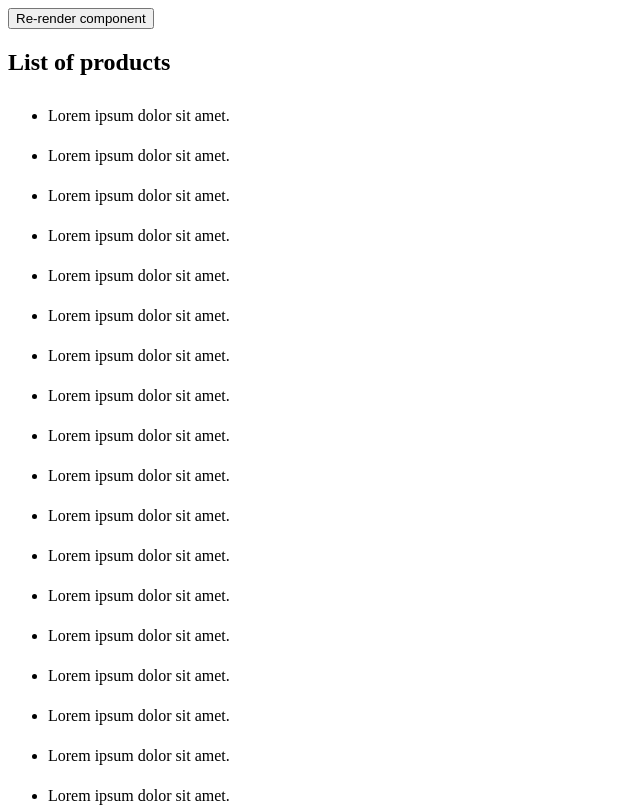
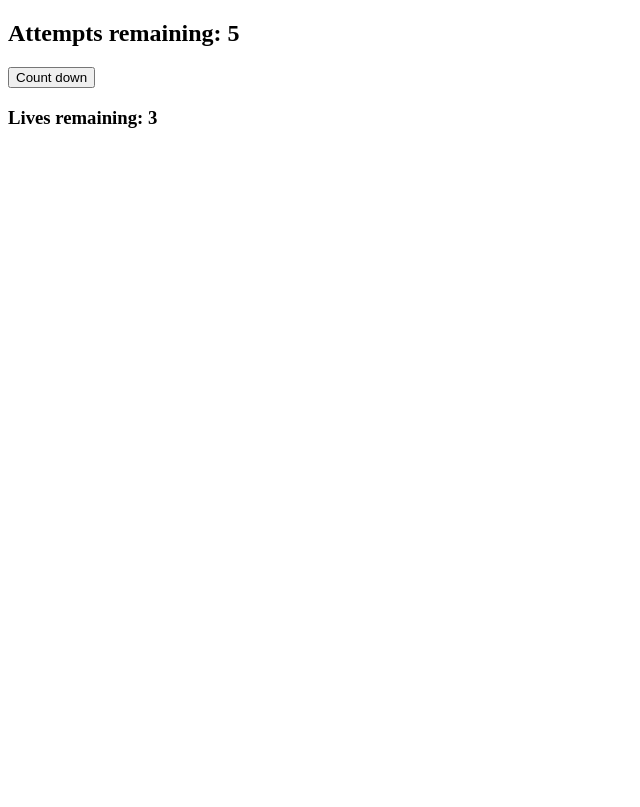
Before and after one commit to Devian4748/learning-react, a React (Create React App) app in the folder react-app/: page / in a window 1280 px wide. Shown: the top 807 px of the page, without its empty margins (0-640 px from the left). Built offline with nearby package versions, Linux system fonts and the light colour scheme.

Commit message:
Add Effect Dependencies Sample

```diff
--- a/react-app/src/App.js
+++ b/react-app/src/App.js
@@ -1,107 +1,89 @@
 import { useEffect, useState } from 'react';
 
-// Countdown title
+// Log Once
 //
-// const App = () => {
-//   const [times, setTimes] = useState(0);
-
-//   const handleIncrementClick = () => {
-//     setTimes(prev => prev + 1);
-//   };
+// function App() {
+//   const [random, setRandom] = useState(0);
 
 //   useEffect(() => {
-//     document.title = `${times} times`;
-//   });
+//     console.log('Done mounting');
+//   }, []);
+
+//   return (
+//     <button onClick={() => setRandom(Math.random())}>
+//       Re-render component
+//     </button>
+//   );
+// }
+
+// Run on 'lives' change
+//
+// function App() {
+//   const [count, setCount] = useState(5);
+//   const [lives, setLives] = useState(3);
+
+//   useEffect(() => {
+//     document.title = `You have ${lives} left`;
+//     console.log(`effect running. Lives: ${lives}`);
+//   }, [lives]);
+
+//   function handleCountdownClick() {
+//     if (count > 0) {
+//       setCount(prev => prev - 1);
+//     } else if (count === 0) {
+//       setCount(5);
+//       setLives(prev => prev - 1);
+//     }
+//   }
 
 //   return (
 //     <>
-//       <h2>{times} times clicked</h2>
-//       <button onClick={handleIncrementClick}>Add 1</button>
-//     </>
-//   );
-// };
-
-// Counter title condition
-//
-// const App = () => {
-//   const [times, setTimes] = useState(0);
-
-//   const handleIncrementClick = () => {
-//     setTimes(prev => prev + 1);
-//   };
-
-//   useEffect(() => {
-//     if (times === 0) {
-//       document.title = 'Welcome';
-//     } else {
-//       document.title = `${times} times clicked`;
-//     }
-//   });
-
-//   return (
-//     <>
-//       <h2>{times} times clicked</h2>
-//       <button onClick={handleIncrementClick}>Add 1</button>
-//     </>
-//   );
-// };
-
-// Still there?
-//
-// function App() {
-//   const [counter, setCounter] = useState(0);
-
-//   useEffect(() => {
-//     const timeId = setTimeout(() => {
-//       document.title = 'Still There?';
-//     }, 1000);
-
-//     return () => {
-//       clearTimeout(timeId);
-//     };
-//   });
-
-//   return (
-//     <>
-//       <h2>{counter}</h2>
-//       <button onClick={() => setCounter(prevCounter => prevCounter + 1)}>
-//         Add
-//       </button>
+//       <h2>Attempts remaining: {count}</h2>
+//       <button onClick={handleCountdownClick}>Count down</button>
+//       <h3>Lives remaining: {lives}</h3>
 //     </>
 //   );
 // }
 
-// Scroll leak
-//
 function App() {
-  const [random, setRandom] = useState(0);
+  const [count, setCount] = useState(5);
+  const [lives, setLives] = useState(3);
 
-  const dummyItems = Array.from({ length: 50 });
+  const handleCountdownClick = () => {
+    if (count > 0) {
+      setCount(prev => prev - 1);
+    } else {
+      setCount(5);
+      setLives(prev => prev - 1);
+    }
+  };
 
   useEffect(() => {
-    const handleScrollEvent = e => {
-      console.log(window.scrollY);
-    };
-    window.addEventListener('scroll', handleScrollEvent);
+    console.log('first render');
 
     return () => {
-      window.removeEventListener('scroll', handleScrollEvent);
+      console.log('will be removed');
     };
-  });
+  }, []);
+
+  useEffect(() => {
+    console.log('count changed');
+  }, [count]);
+
+  useEffect(() => {
+    console.log('lives changed');
+  }, [lives]);
+
+  useEffect(() => {
+    console.log('count or lives changed');
+  }, [count, lives]);
 
   return (
     <>
-      <button onClick={() => setRandom(Math.random())}>
-        Re-render component
-      </button>
-      <h2>List of products</h2>
-      <ul style={{ lineHeight: '40px' }}>
-        {dummyItems.map((item, index) => (
-          <li key={index}>Lorem ipsum dolor sit amet.</li>
-        ))}
-      </ul>
+      <h2>Attempts remaining: {count}</h2>
+      <button onClick={handleCountdownClick}>Count down</button>
+      <h3>Lives remaining: {lives}</h3>
     </>
   );
 }
-
 export default App;
--- a/react-app/src/index.js
+++ b/react-app/src/index.js
@@ -2,4 +2,13 @@ import { createRoot } from 'react-dom/client';
 import App from './App';
 
 const root = createRoot(document.querySelector('#root'));
+
 root.render(<App />);
+
+setTimeout(() => {
+  root.render(<h1>Hello</h1>);
+}, 1000);
+
+setTimeout(() => {
+  root.render(<App />);
+}, 2000);
```
